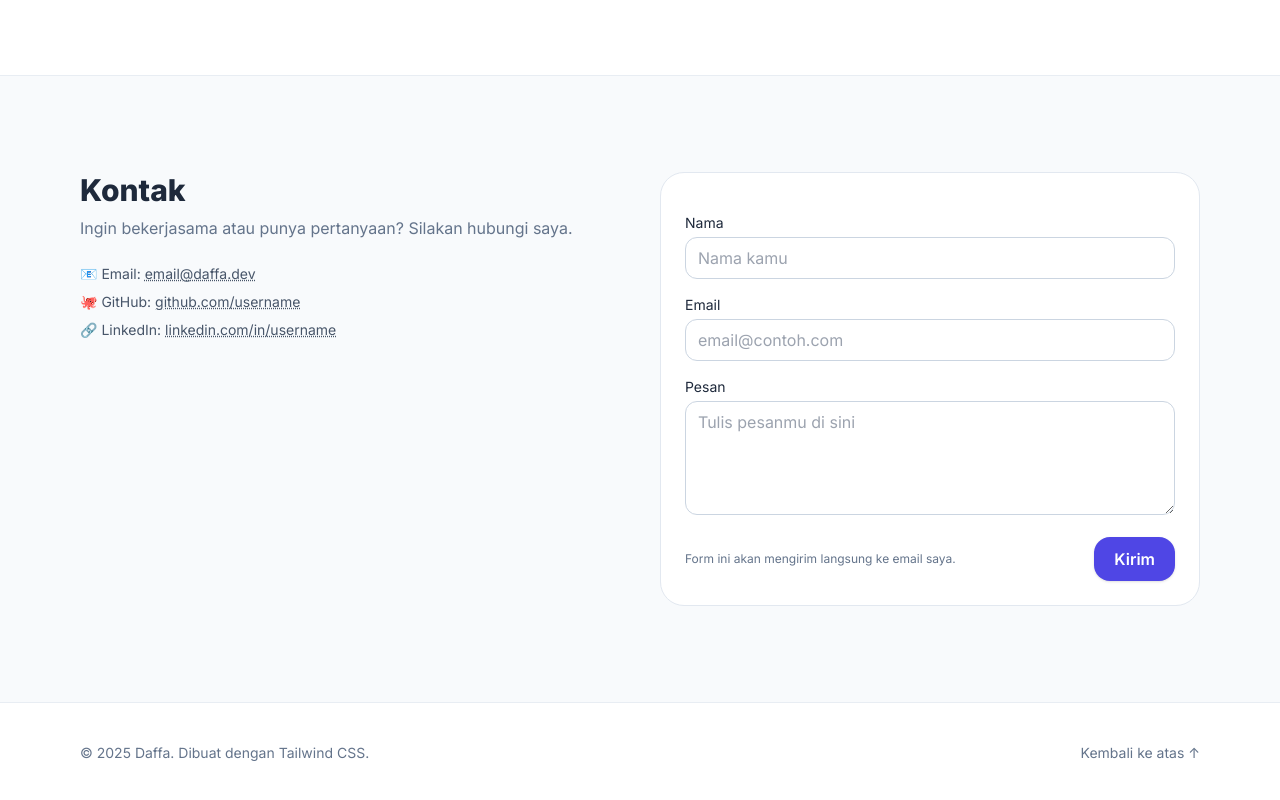
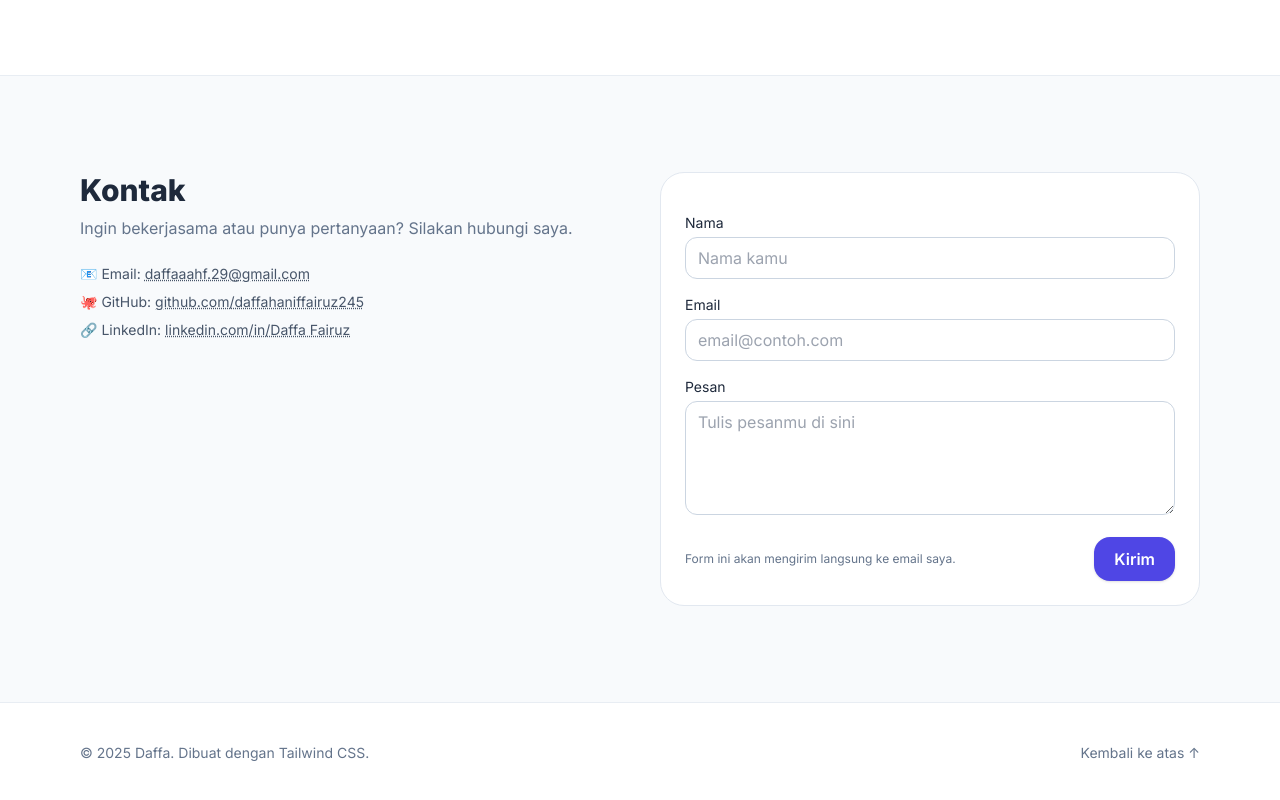
Before and after one commit to daffahaniffairuz245/CV-Daffa, a website: page index.html in a window 1280 px wide. Shown: the part 1990-2790 px from the top of the page. Drawn offline with nearby package versions, Linux system fonts and the light colour scheme.

Commit message:
perubahan banyak

```diff
--- a/index.html
+++ b/index.html
@@ -65,8 +65,8 @@
     <div class="mx-auto max-w-6xl px-4">
       <div class="flex h-16 items-center justify-between">
         <a href="#home" class="flex items-center gap-2 font-extrabold text-lg">
-          <span class="inline-block h-8 w-8 rounded-xl bg-brand-600 text-white grid place-items-center">D</span>
-          Daffa<span class="text-brand-600">.</span>
+          <span class="inline-block h-8 w-8 rounded-xl bg-brand-600 text-white grid place-items-center">D H</span>
+          Daffa Hanif<span class="text-brand-600"></span>
         </a>
         <nav class="hidden md:flex items-center gap-6 text-sm">
           <a href="#about" class="hover:text-brand-600">Tentang</a>
@@ -273,10 +273,25 @@
           <p class="mt-2 text-slate-500 dark:text-slate-400">Ingin bekerjasama atau punya pertanyaan? Silakan hubungi
             saya.</p>
           <ul class="mt-6 space-y-2 text-sm text-slate-600 dark:text-slate-300">
-            <li>📧 Email: <a class="underline decoration-dotted" href="mailto:email@daffa.dev">email@daffa.dev</a></li>
-            <li>🐙 GitHub: <a class="underline decoration-dotted" href="#">github.com/username</a></li>
-            <li>🔗 LinkedIn: <a class="underline decoration-dotted" href="#">linkedin.com/in/username</a></li>
+            <li>📧 Email:
+              <a class="underline decoration-dotted" href="https://mail.google.com/mail/u/0/#inbox">
+                daffaaahf.29@gmail.com
+              </a>
+            </li>
+            <li>🐙 GitHub:
+              <a class="underline decoration-dotted" href="https://github.com/daffahaniffairuz245" target="_blank"
+                rel="noopener noreferrer">
+                github.com/daffahaniffairuz245
+              </a>
+            </li>
+            <li>🔗 LinkedIn:
+              <a class="underline decoration-dotted" href="https://www.linkedin.com/feed/" target="_blank"
+                rel="noopener noreferrer">
+                linkedin.com/in/Daffa Fairuz
+              </a>
+            </li>
           </ul>
+
         </div>
         <form id="contactForm" action="https://formspree.io/f/xblkblzp" method="POST"
           class="rounded-3xl border border-slate-200 dark:border-slate-800 bg-white dark:bg-slate-950 p-6 space-y-4">
```
